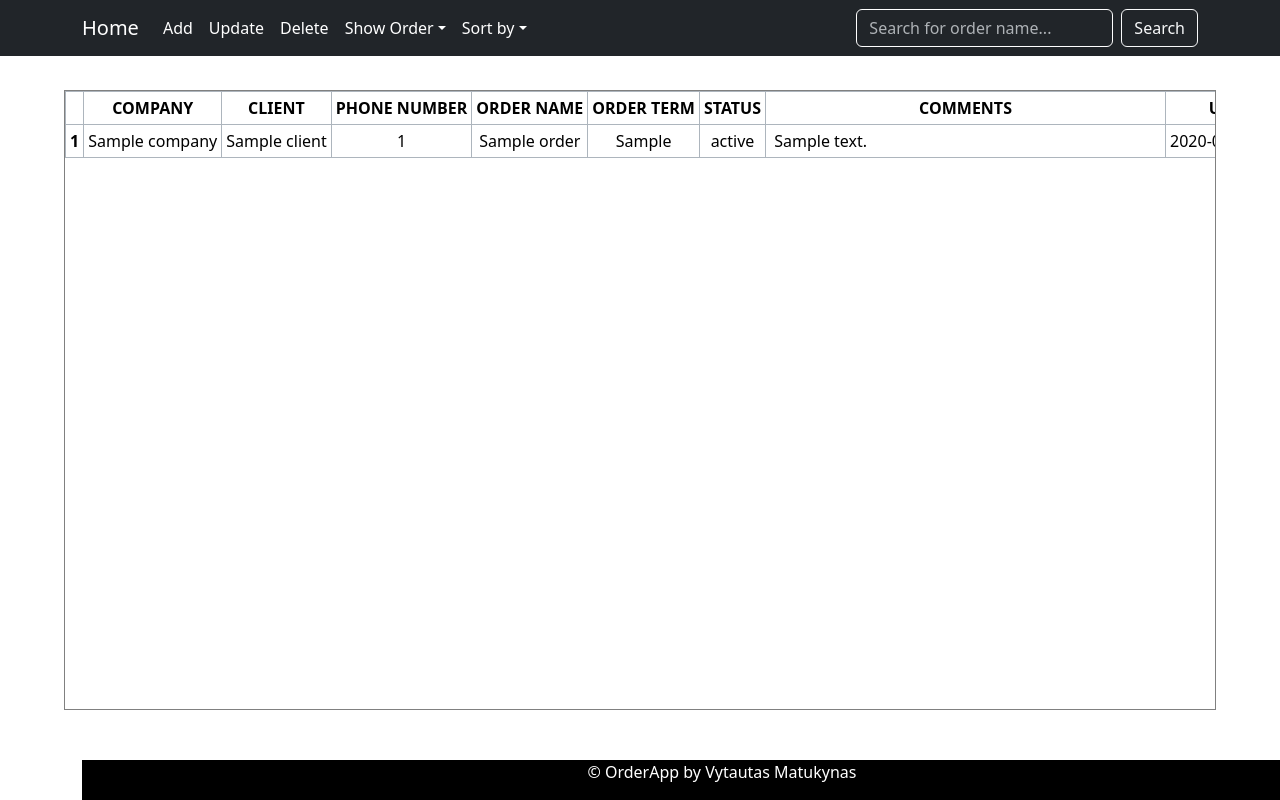
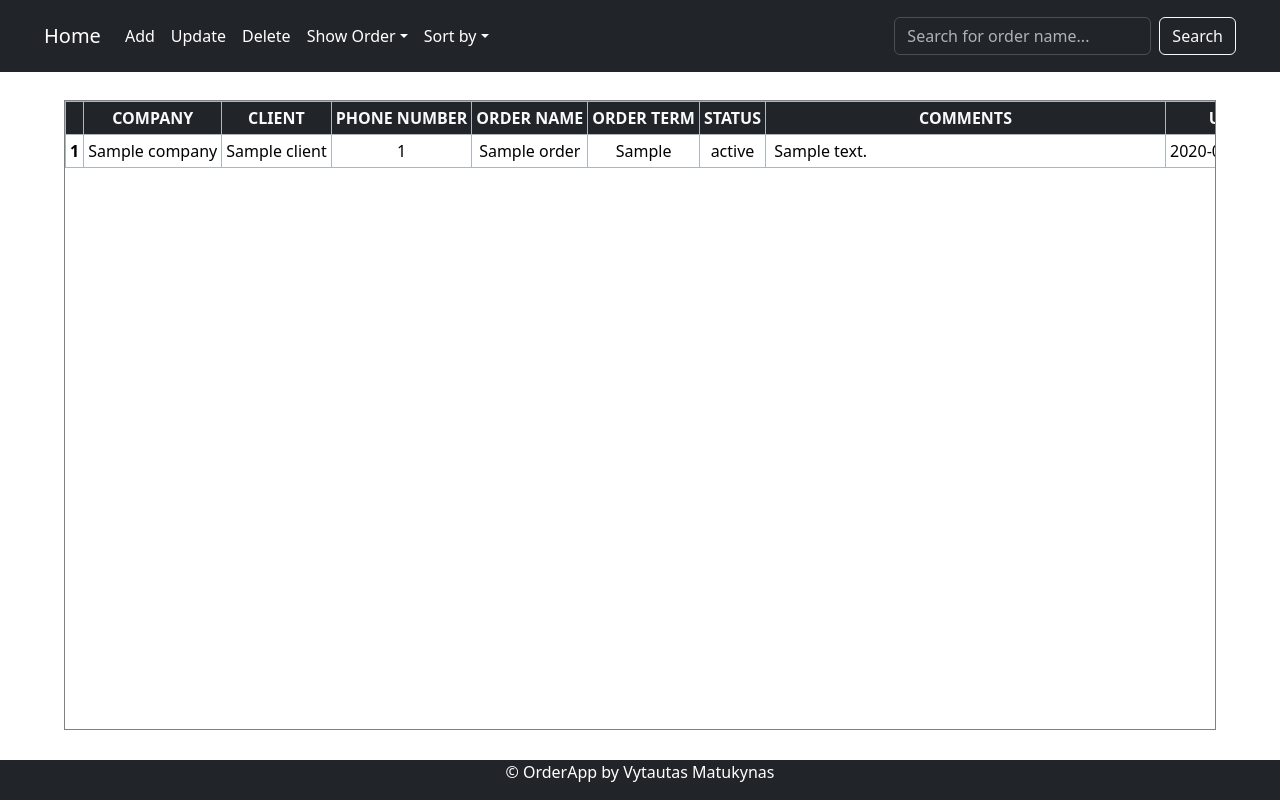
Before and after one commit to vytautasmatukynas/Order-Managment-Web-App, a Flask app: page / in a window 1280 px wide. Run offline with Flask 3, Linux system fonts and the light colour scheme; a database or web service that is not in the repository returns one stand-in record (values such as "Sample title"); data that the repository does not hold is empty; some libraries are stand-ins or nearby versions.

Commit message:
Add files via upload

```diff
--- a/static/style.css
+++ b/static/style.css
@@ -1,15 +1,32 @@
+body {
+margin: auto;
+backgroud-color: black;
+}
+
 /* set navbar fixed and expand in bottom.
 Also when it collapses to hamburger it moves parallel to horizontal scrollbar.
 Adds some style to navbar and search entry */
 .navbar {
-    position: relative;
-    text-align: center;
-    width: 100%;
-    z-index: 2;
+    padding: 1rem 2rem 1rem 2rem;
+    z-index: 1000;
   }
 
+.nav-items-width {
+    max-width: 2058px;
+}
+
+.navbar-toggler {
+    border: 1px solid white  !important;
+}
+
+.navbar-toggler:hover{
+    border: 1px solid white !important;
+    color: white !important;
+    background-color: #394867 !important;
+}
+
 .dropdown-item {
-    color: white;
+    color: #f8f9fa;
 }
 
 .dropdown-item:hover {
@@ -23,6 +40,7 @@ Adds some style to navbar and search entry */
     border-radius: 6px;
 }
 
+/* Search entry label style */
 .search-button:hover {
     color: white !important;
     background-color: #394867 !important;
@@ -31,19 +49,24 @@ Adds some style to navbar and search entry */
 }
 
 .search-entry {
-    border-color: white;
+    color: white;
+}
+
+.search-entry:focus {
+    color: white;
 }
 
 /* Center table widget vertically and horizontally, fit to screen and etc. */
 /* top margin right margin bottom margin left margin */
 .child {
     position: absolute;
-    top: 5%;
-    bottom: 5%;
+    top: 50px;
+    bottom: 20px;
     left: 5%;
     right: 5%;
-    margin: 50px 0px 50px 0;
+    margin: 50px auto;
     border: 1px solid gray;
+    max-width: 1960px;
 }
 
 .table {
@@ -58,9 +81,11 @@ thead th {
     position: -webkit-sticky;
     position: sticky;
     top: 0px;
-    z-index: 1;
     text-align: center;
     white-space: nowrap;
+    z-index: 1;
+    background-color: #212529 !important;
+    color: #f8f9fa !important;
 }
 
 /* expand comments column to max and some min-width */
@@ -70,6 +95,7 @@ thead th {
 }
 
 /* align table number column, to be in center */
+
 tbody th{
     vertical-align: middle;
     text-align: center;
@@ -88,27 +114,31 @@ tbody td{
     text-align: left;
 }
 
-/* change color on hover. !important overwrites all previuos styling for tag/class or what ever */
+/* change color on hover. !important overwrites all previuos styling for tag/class or whatever.
+td hovers cell. */
+/*
+tbody td:hover{
+    color: white !important;
+    background-color: #394867 !important;
+}
+*/
+
+/* tr hovers all row. */
 tbody tr:hover{
     color: white !important;
     background-color: #394867 !important;
 }
 
-/* for cell hover
-tbody tr:hover{
-    color: white !important;
-    background-color: #394867 !important;
-}
-*/
 
 /* set footer fixed and expand in bottom. Adds gap between footer and main window. */
 footer {
     position: fixed;
     bottom: 0;
+    left: 0;
     width: 100%;
-    background-color: black;
+    background-color: #212529;
     color: white;
     text-align: center;
     height: 40px;
-    z-index: 2;
+    z-index: 1000;
 }
```
Also changed, not shown: static/img/menu.png (added).
